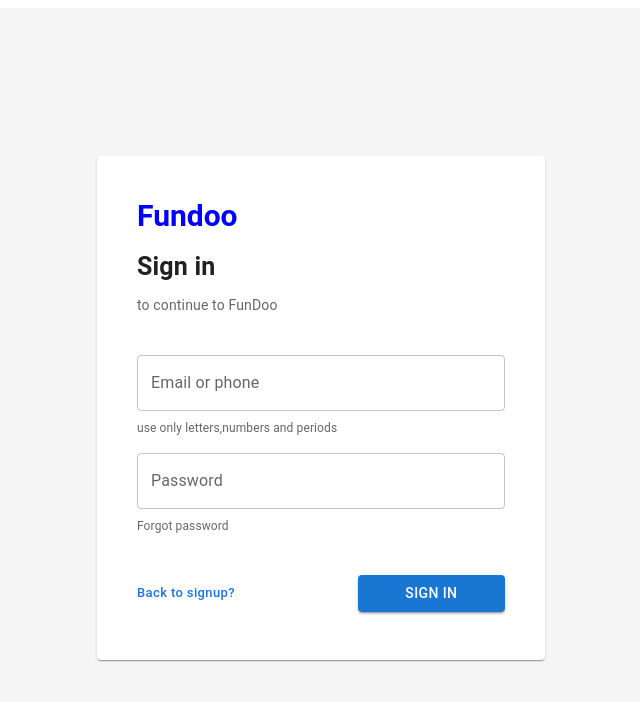
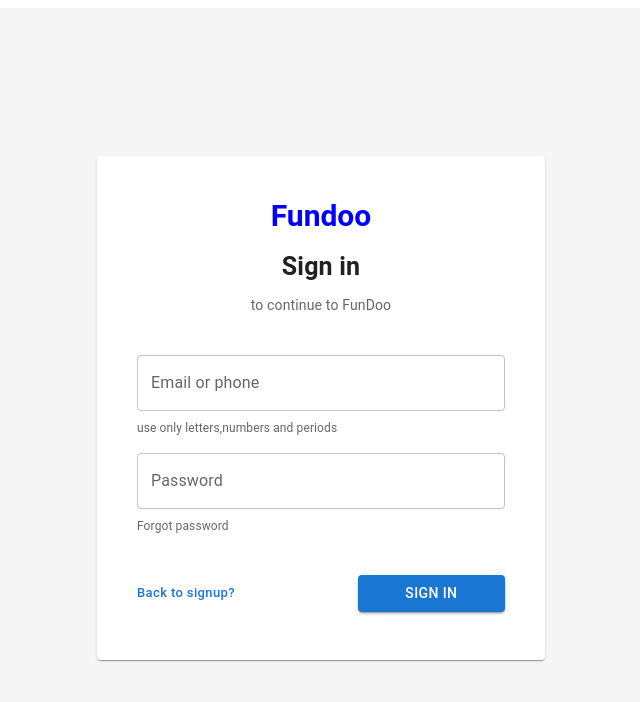
Before and after one commit to Shreyashsingh123/Fun-Doo, a React (Vite) app: page /signin in a window 1280 px wide. Shown: the top 702 px of the page, without its empty margins (319-959 px from the left). Built offline with nearby package versions, Linux system fonts and the light colour scheme.

Commit message:
Added SignIn.jsx , Created a SignIn page

```diff
--- a/src/pages/SignIn/SignIn.jsx
+++ b/src/pages/SignIn/SignIn.jsx
@@ -24,17 +24,18 @@
       >
         <Card sx={{ width: 400, padding: 3 }}>
           <CardContent>
-            <Typography sx={{color:'blue',fontWeight:'bold',fontSize:'30px'}}variant="h5"  gutterBottom>
+            <Typography sx={{color:'blue',fontWeight:'bold',fontSize:'30px'}}variant="h5" textAlign="center" gutterBottom>
               Fundoo
             </Typography>
 
-            <Typography sx={{fontWeight:'bold',fontSize:'25px'}}variant="h6"  gutterBottom>
+            <Typography sx={{fontWeight:'bold',fontSize:'25px'}}variant="h6" textAlign="center" gutterBottom>
               Sign in
             </Typography>
 
             <Typography
               variant="body2"
               color="text.secondary"
+              textAlign="center"
               sx={{ mb: 3 }}
             >
               to continue to FunDoo
```
